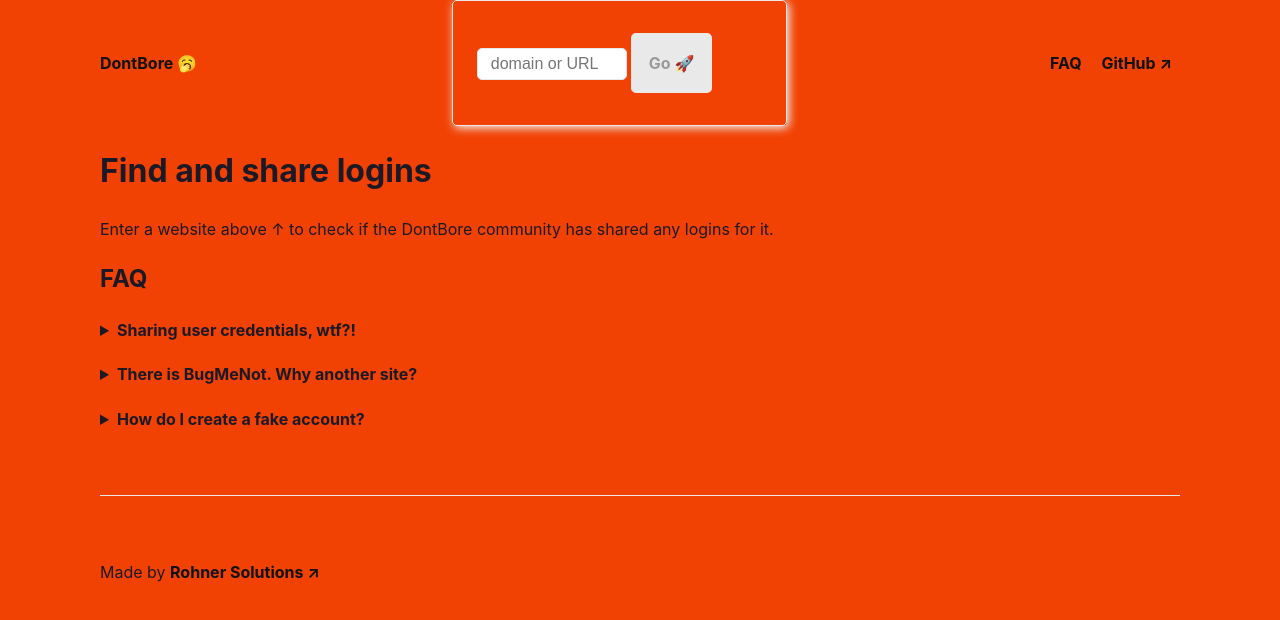
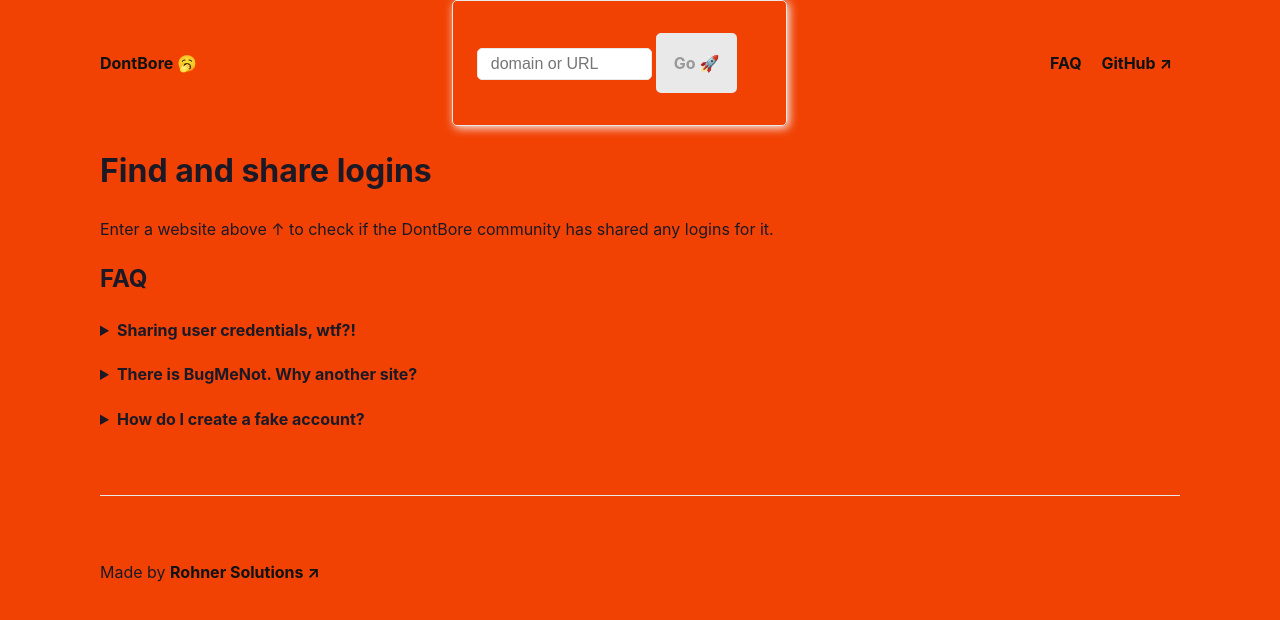
Before and after one commit to midzer/dontbore, a SvelteKit app: page / in a window 1280 px wide. Shown: the top 620 px of the page. Built offline with nearby package versions, Linux system fonts and the light colour scheme.

Commit message:
increate search input width

```diff
--- a/src/app.css
+++ b/src/app.css
@@ -516,5 +516,5 @@ blockquote footer {
 /* Custom */
 input[type="search"] {
     display: inline-block;
-    width: 150px;
+    width: 175px;
 }
```
